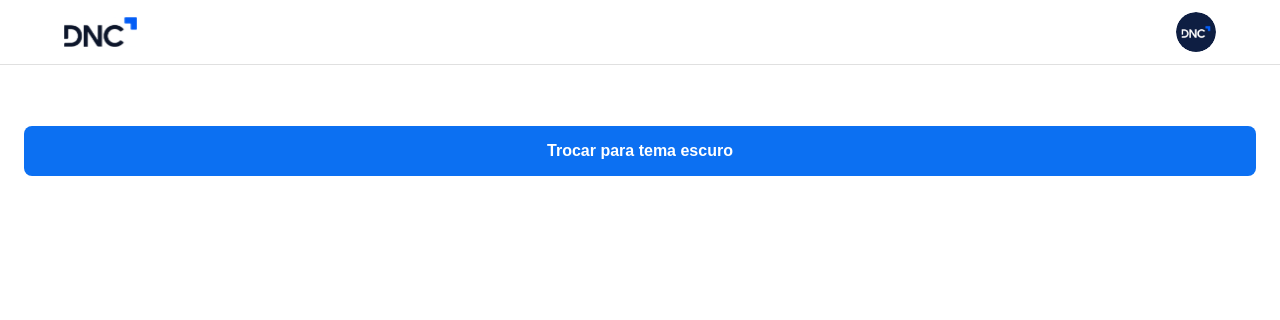
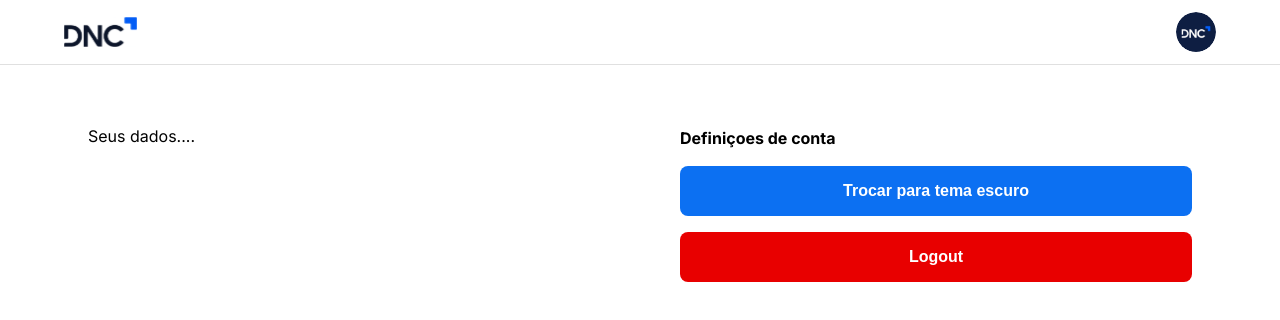
Before and after one commit to kleber-goncalves/dashboard-de-vendas, a React (Vite) app: page /perfil in a window 1280 px wide. Shown: the top 320 px of the page. Built offline with nearby package versions, Linux system fonts and the light colour scheme; no server answers.

Commit message:
feat: logout flow

```diff
--- a/src/pages/Profile.tsx
+++ b/src/pages/Profile.tsx
@@ -1,21 +1,44 @@
-import { CardComponent, Header, StyledButton } from '@/components'
 import { useContext } from 'react'
 import { AppThemeContext } from '@/contexts/appthemeContext'
+
+// COMPONENTS
+import { CardComponent, Header, StyledH2, StyledButton } from '@/components'
+import { Container, Grid } from '@mui/material'
+
+// SERVICES
+import { logout } from '@/services'
 
 function Profile() {
     const themeContext = useContext(AppThemeContext)
     return (
         <>
             <Header />
+            <Container className="mb-2" maxWidth="lg">
+                <Grid container spacing={4}>
+                    <Grid item xs={12} sm={6}>
+                        <CardComponent>Seus dados....</CardComponent>
+                    </Grid>
+                    <Grid item xs={12} sm={6}>
                         <CardComponent>
+                            <StyledH2 className="mb-1">
+                                Definiçoes de conta
+                            </StyledH2>
                             <StyledButton
-                    className="primary"
+                                className="primary mb-1"
                                 onClick={themeContext?.toggleTheme}
                             >
                                 Trocar para tema{' '}
-                    {themeContext?.appTheme === 'light' ? 'escuro' : 'claro'}
+                                {themeContext?.appTheme === 'light'
+                                    ? 'escuro'
+                                    : 'claro'}
+                            </StyledButton>
+                            <StyledButton className="alert" onClick={logout}>
+                                Logout
                             </StyledButton>
                         </CardComponent>
+                    </Grid>
+                </Grid>
+            </Container>
         </>
     )
 }
--- /dev/null
+++ b/src/services/index.ts
@@ -0,0 +1 @@
+export * from "./logout";
--- /dev/null
+++ b/src/services/logout.ts
@@ -0,0 +1,8 @@
+import Cookies from "js-cookie";
+
+export function logout() {
+    if (confirm('Deseja realmente sair?') === true){
+        Cookies.remove('Authorization')
+        window.location.href = '/'
+    }
+}
--- a/src/styles/globalStyle.ts
+++ b/src/styles/globalStyle.ts
@@ -1,3 +1,4 @@
+import { pxToRem } from '@/utils'
 import { createGlobalStyle } from 'styled-components'
 
 export const GlobalStyle = createGlobalStyle`
@@ -13,4 +14,12 @@
         margin: 0;
         padding: 0;
     }
+
+    .mb-1 {
+        margin-bottom: ${pxToRem(16)};
+    }
+
+    .mb-2 {
+        margin-bottom: ${pxToRem(32)};
+    }
 `
```
Lines whose indentation alone changed are shown as unchanged.
